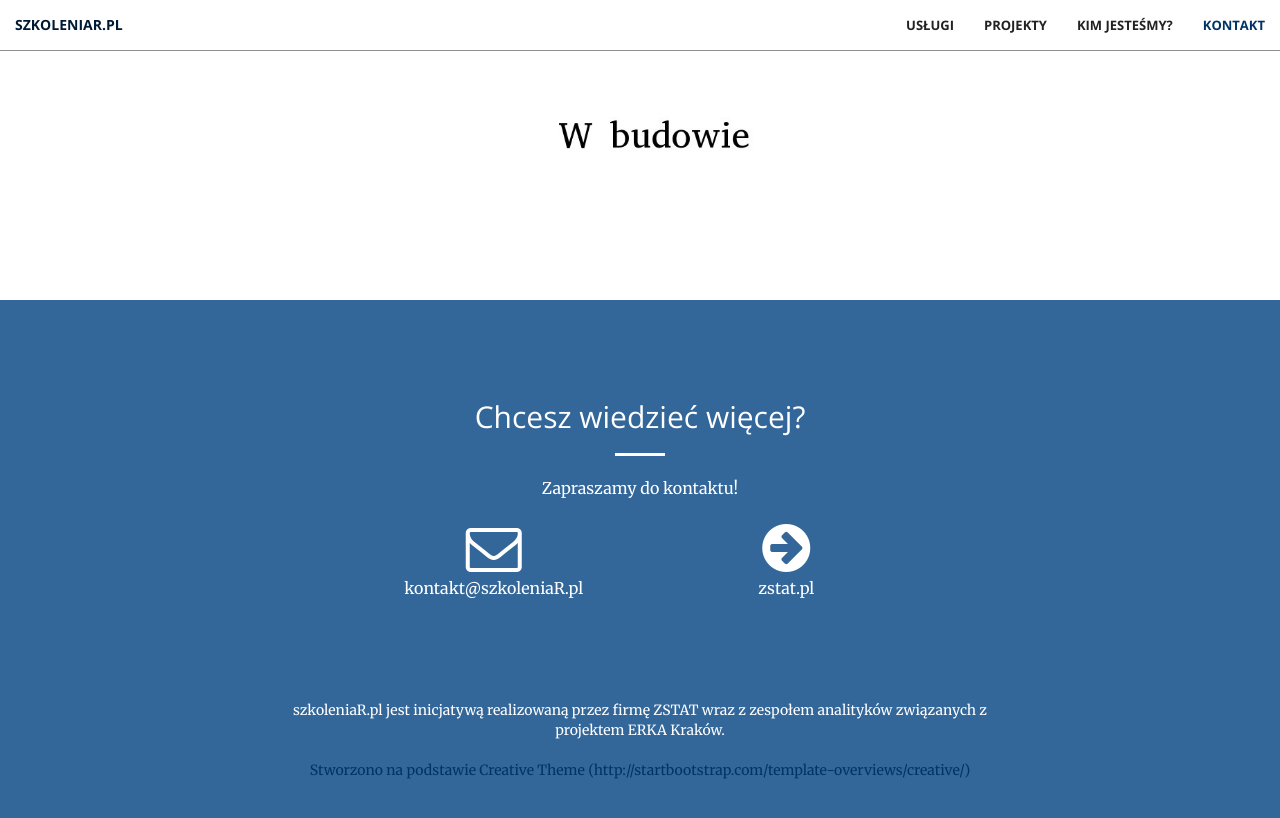
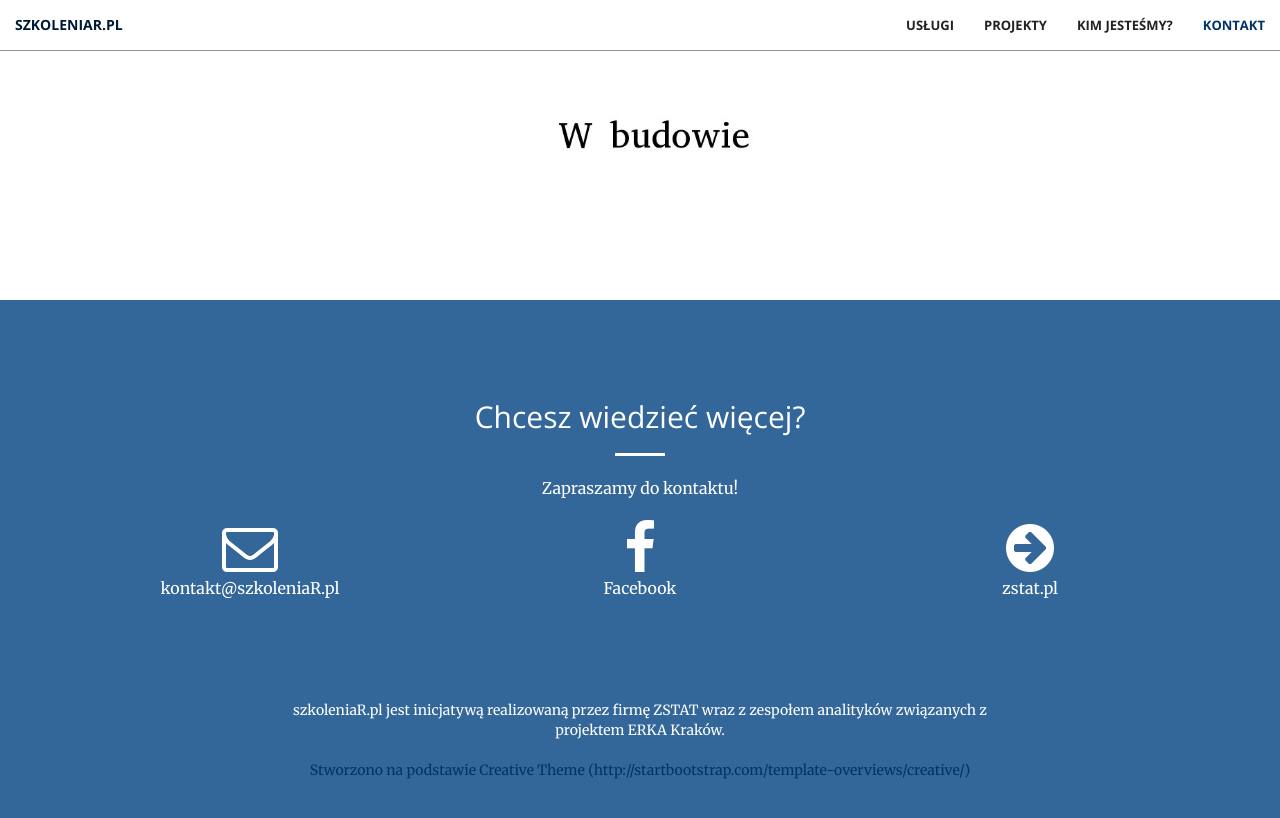
Before and after one commit to szkoleniar/szkoleniar.github.io, a Jekyll site: the page built from index.html, in a window 1280 px wide and 900 px high, scrolled down 2854 px. Shown: the top 818 px of the window. Built offline with Jekyll 4.4.1, drawn with Linux system fonts in a browser that asks for light colours.

Commit message:
Added facebook

```diff
--- a/_includes/contact.html
+++ b/_includes/contact.html
@@ -9,19 +9,29 @@
         </div>
 
         <div class="row">
-        <div class="col-lg-3 col-lg-offset-3 text-center">
+        <div class="col-lg-4 col-lg-offset text-center">
             <a href="mailto:{{ site.email }}">
             <i class="fa fa-envelope-o fa-3x wow bounceIn" data-wow-delay=".1s" style="color:white"></i>
                 <p style="color:white">{{ site.email }}</p>
             </a>
         </div>
 
-        <div class="col-lg-3 col-lg-offset text-center">
+        <div class="col-lg-4 col-lg-offset text-center">
+                <a href="https://www.facebook.com/szkoleniaR/">
+                <i class="fa fa-facebook fa-3x wow bounceIn" data-wow-delay=".1s" style="color:white"></i>
+                    <p style="color:white">Facebook</p>
+                </a>
+            </div>
+
+        <div class="col-lg-4 col-lg-offset text-center">
             <a href="http://www.zstat.pl">
             <i class="fa fa-arrow-circle-right fa-3x wow bounceIn" data-wow-delay=".1s" style="color:white"></i>
                 <p style="color:white">zstat.pl</p>
             </a>
         </div>
+
+
+
       </div>
 
     </div>
```
